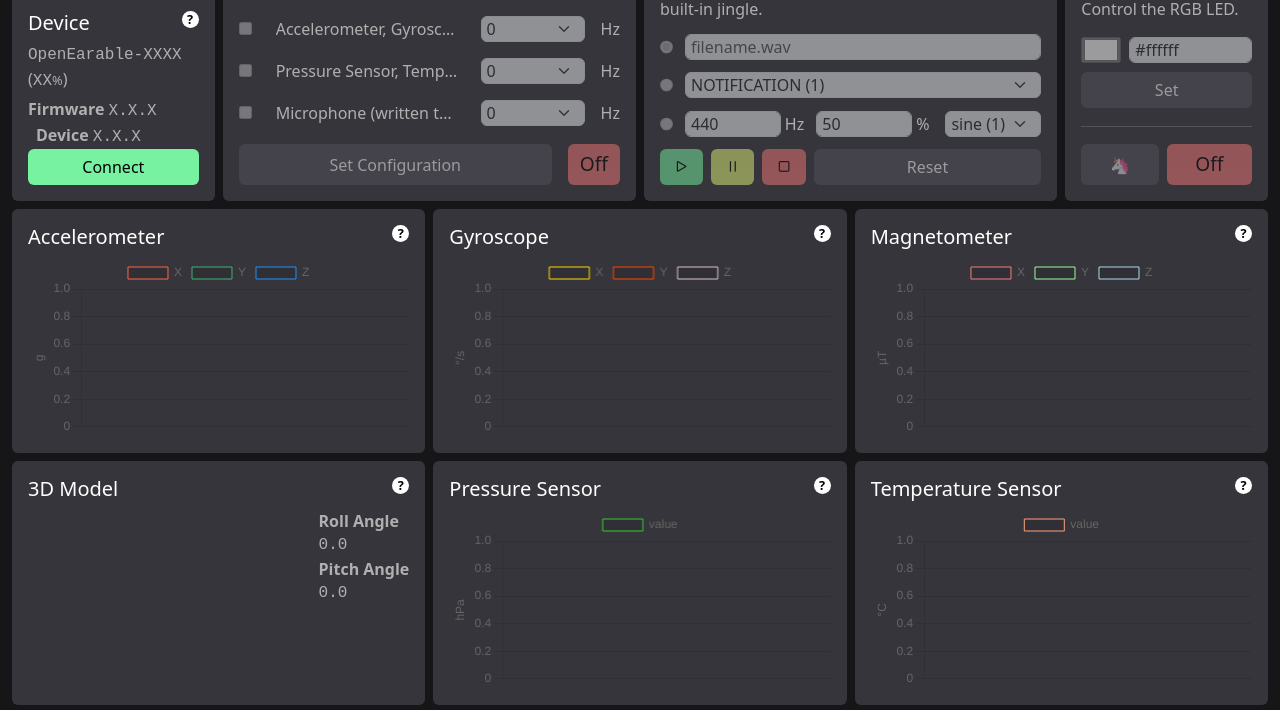
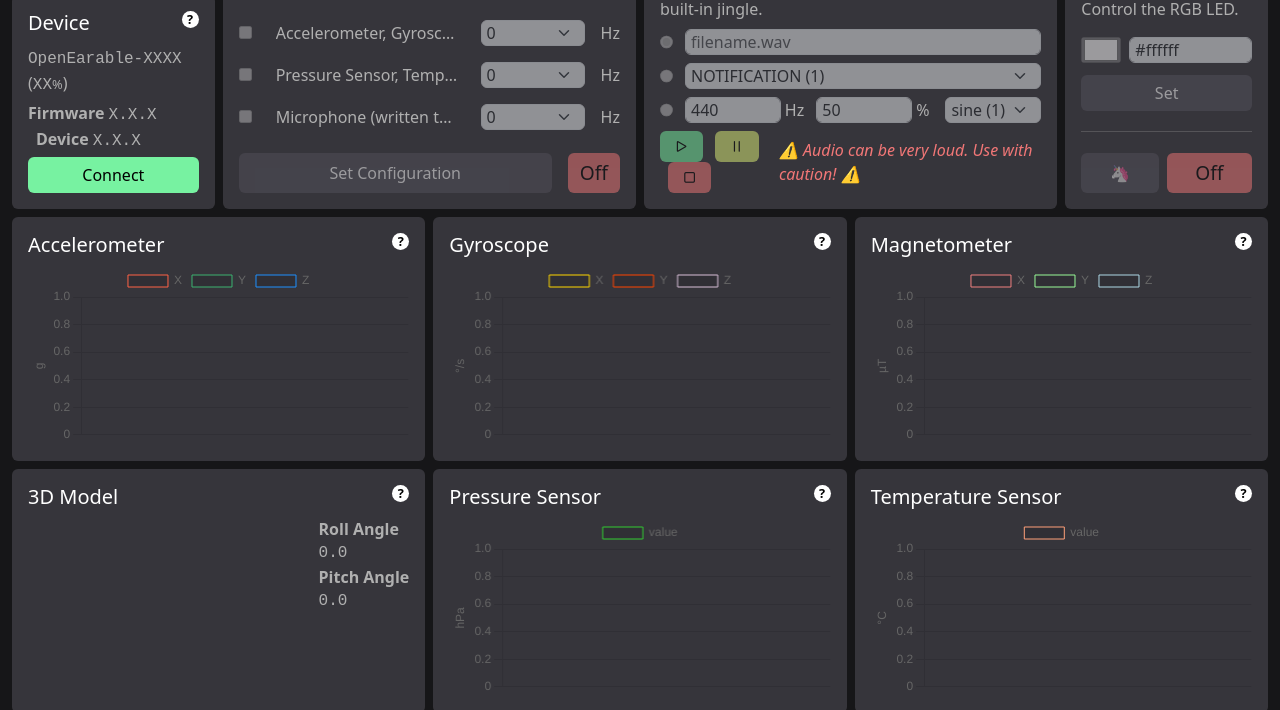
Before and after one commit to OpenEarable/dashboard, a plain HTML site: page index.html in a window 1280 px wide. Shown: the part 87-797 px from the top of the page. Drawn offline with nearby package versions, Linux system fonts and the light colour scheme; some packages are replaced by stand-ins of ours; a script that the page names is missing.

Commit message:
removed reset button

```diff
--- a/index.html
+++ b/index.html
@@ -173,7 +173,8 @@
             padding: 0px 5px;
         }
 
-        input[disabled], select[disabled] {
+        input[disabled],
+        select[disabled] {
             opacity: 0.5 !important;
         }
     </style>
@@ -386,14 +387,19 @@
                         </div>
 
 
-                        <div class="d-flex w-100 justify-content-center mt-2">
+                        <div class="d-flex w-100 justify-content-between align-items-center mt-2">
+                            <div>
                                 <button id="button-play-audio" class="btn btn-play btn-block is-connect-enabled"
                                     disabled><i class="bi bi-play"></i></button>
                                 <button id="button-pause-audio" class="btn btn-pause btn-block ms-2 is-connect-enabled"
                                     disabled><i class="bi bi-pause"></i></button>
                                 <button id="button-stop-audio" class="btn btn-stop btn-block ms-2 is-connect-enabled"
                                     disabled><i class="bi bi-stop"></i></button>
-                            <button id="button-reset-audio" class="btn btn-control flex-fill ms-2 is-connect-enabled">Reset</button>
+                            </div>
+                            <div>
+                                <i style="color: #f27777">⚠️ Audio can be very loud. Use with caution! ⚠️</i>
+                            </div>
+
                         </div>
                     </div>
                 </div>
```
Lines whose indentation alone changed are shown as unchanged.
